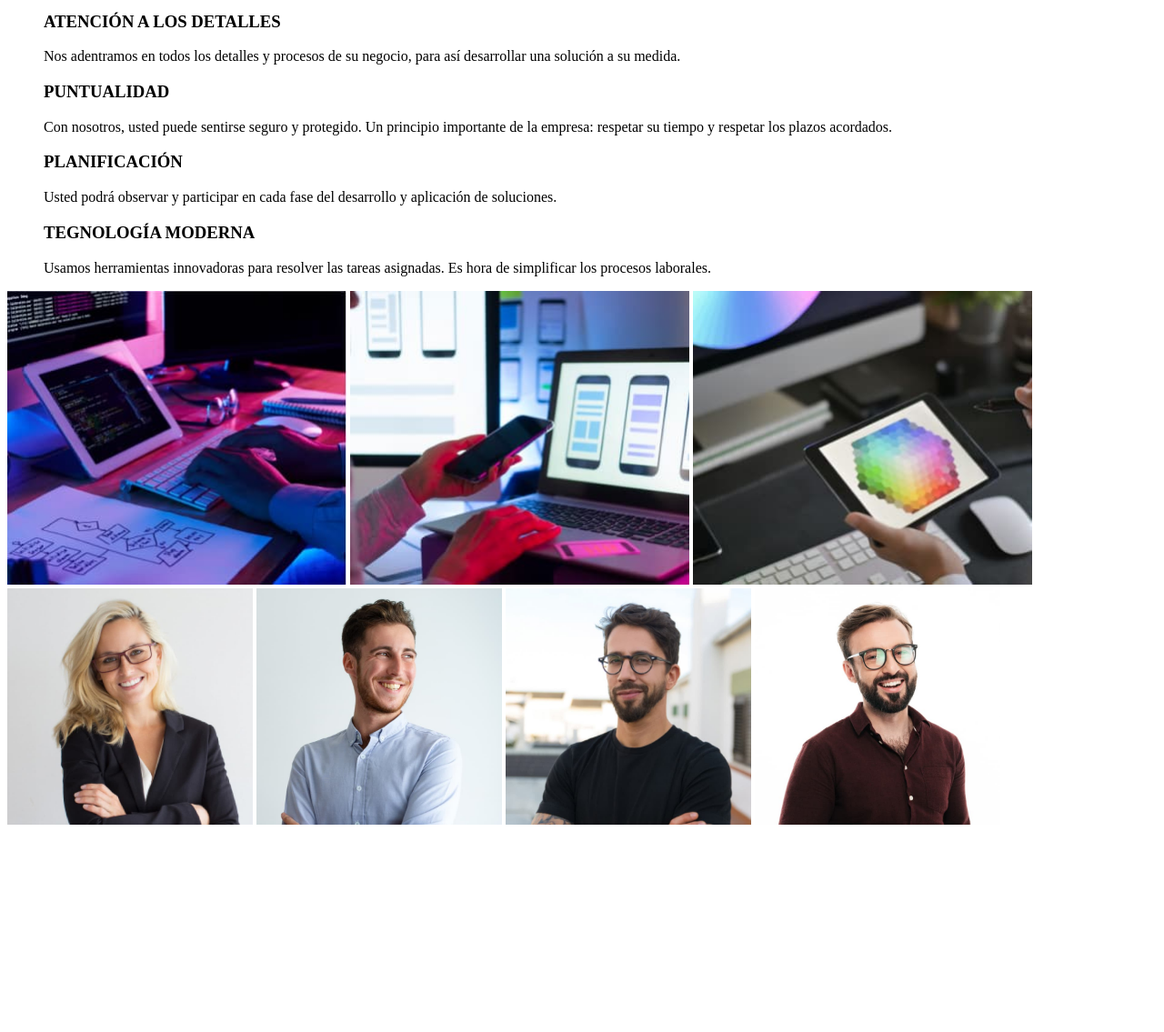
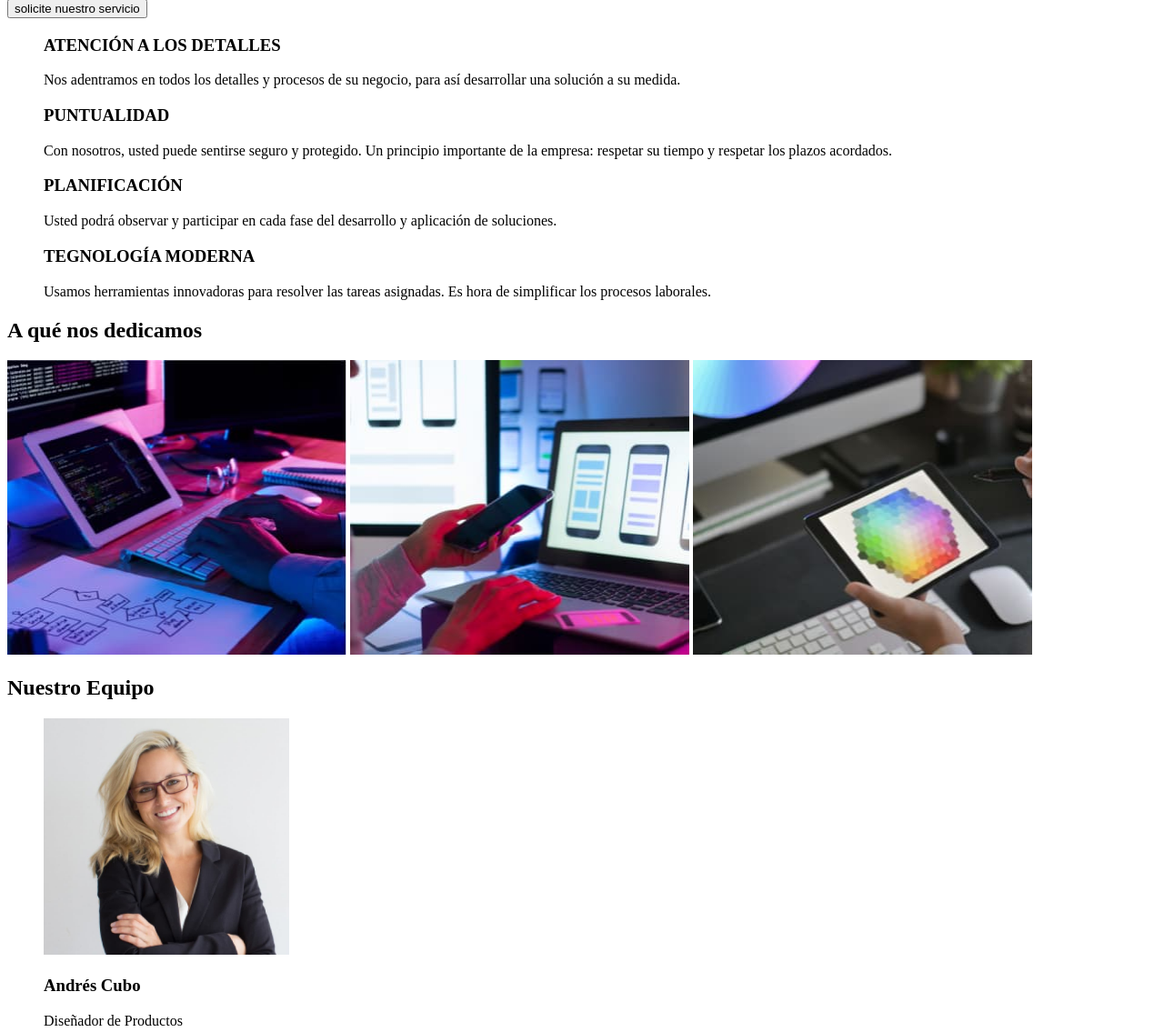
Before and after one commit to nebulag729/goit-markup-hw-01, a plain HTML site: page index.html in a window 1280 px wide. Shown: the part 107-1242 px from the top of the page at 91% size. Before the commit the page ends 1026 px from the top, so only its background shows below. Drawn offline with Linux system fonts and the light colour scheme.

Commit message:
3er cambio

```diff
--- a/index.html
+++ b/index.html
@@ -7,12 +7,13 @@
     <link rel="stylesheet" href="">
 </head>
 <header>
-
+    <nav></nav>
+    <a href="mailto"info@devstudio.com></a>
+    <a href="tel">+52 55 5529 6000</a>
 </header>
 <main><h1>SOLUCIONES EFICACES PARA SU NEGOCIO</h1></main>
 <button>solicite nuestro servicio</button>
 <body>
- <nav>
   <ul>
     <link><h3>ATENCIÓN A LOS DETALLES</h3>
     <p>Nos adentramos en todos los detalles y procesos de su negocio, para así desarrollar una solución a su medida.</p></link>
@@ -23,16 +24,15 @@
     <link><h3>TEGNOLOGÍA MODERNA</h3>
     <p>Usamos herramientas innovadoras para resolver las tareas asignadas. Es hora de simplificar los procesos laborales.</p></link>
     </ul>
- </nav>
- <nav>
-  <img src="./images/imagen5.jpg" alt="imagen" width="373" height="323">
-  <img src="./images/imagen6.jpg" alt="imagen" width="373" height="323">
-  <img src="./images/imagen7.jpg" alt="imagen" width="373" height="323">
-  <img src="./images/imagen1.jpg" alt="imagen" width="270" height="260">
-  <img src="./images/imagen2.jpg" alt="imagen" width="270" height="260">
-  <img src="./images/imagen3.jpg" alt="imagen" width="270" height="260">
-  <img src="./images/imagen4.jpg" alt="imagen" width="270" height="260">
- </nav>
+<h2>A qué nos dedicamos</h2>
+  <img src="./images/imagen5.jpg" alt="imagen" width="373" >
+  <img src="./images/imagen6.jpg" alt="imagen" width="373" >
+  <img src="./images/imagen7.jpg" alt="imagen" width="373" >
+<h2>Nuestro Equipo</h2>
+  <figure><img src="./images/imagen1.jpg" alt="imagenPD" width="270" ><figcaption></figcaption><h3>Andrés Cubo</h3><p>Diseñador de Productos</p></figure>
+  <figure><img src="./images/imagen2.jpg" alt="imagenFD" width="270" ><figcaption></figcaption><h3>Carla Palacios</h3><p>Desarrolladora Frontend</p></figure>
+  <figure><img src="./images/imagen3.jpg" alt="imagenM" width="270" ><figcaption></figcaption><h3>Mario Dorado</h3><p>Marketing</p></figure>
+  <figure><img src="./images/imagen4.jpg" alt="imagenDIU" width="270" ><figcaption></figcaption><h3>Pablo Mijangos</h3><p>Diseñador IU </p></figure>
 </body>
 <footer></footer>
 </html>
```
Also changed, not shown: images/imagen6.png (deleted), images/imagen7.png (deleted).
